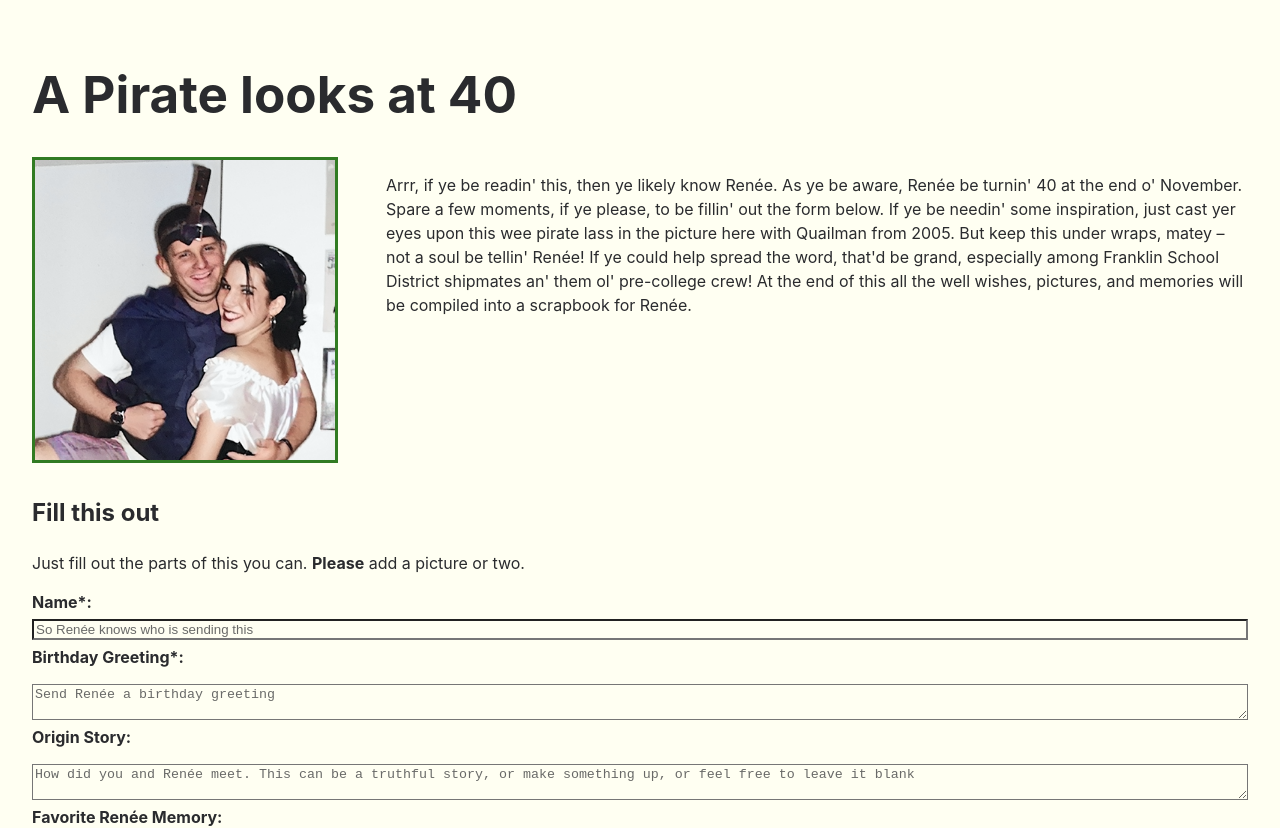
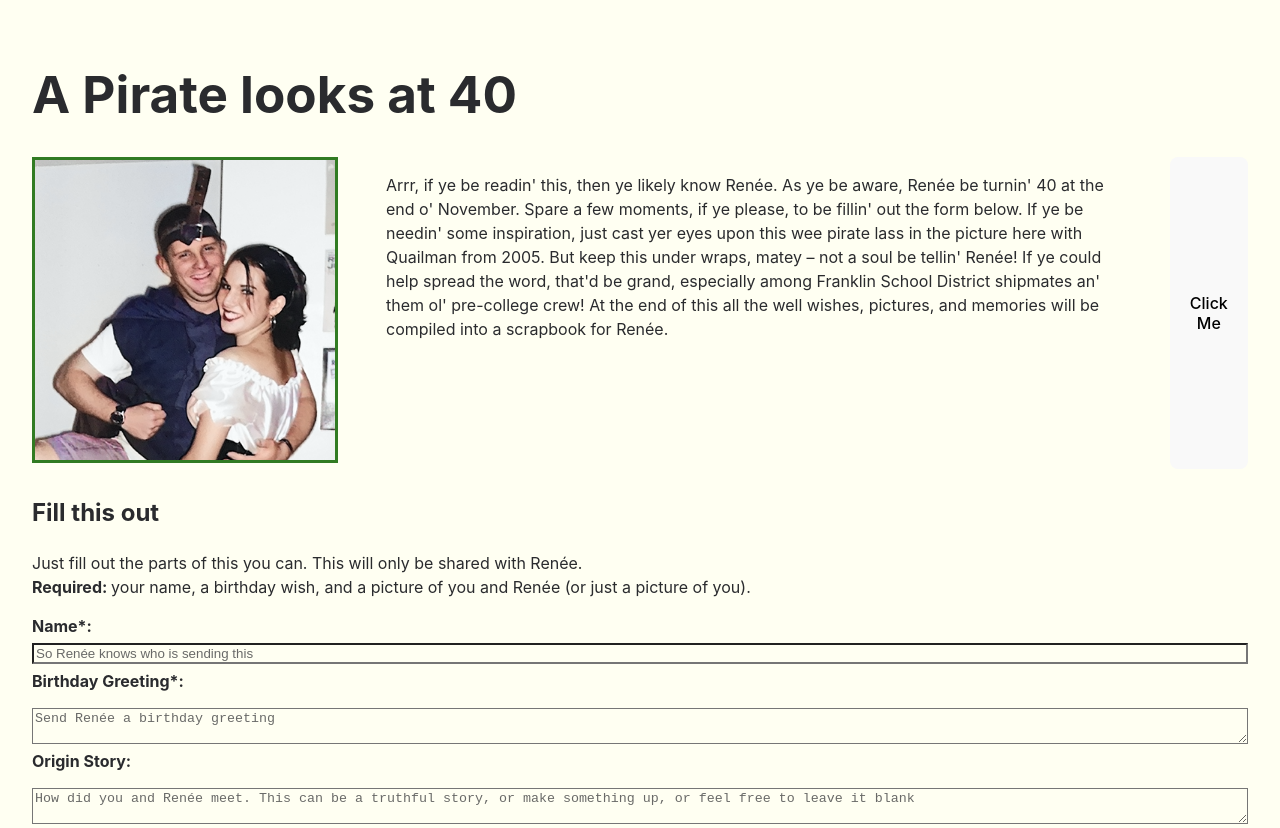
Before and after one commit to TheDanMiller/a-pirate-looks-at-forty, a React (Vite) app: page / in a window 1280 px wide. Shown: the top 828 px of the page. Built offline with nearby package versions, Linux system fonts and the light colour scheme.

Commit message:
WIP: Working on PUT call

```diff
--- a/src/components/BirthdayForm/ReneeForm.jsx
+++ b/src/components/BirthdayForm/ReneeForm.jsx
@@ -30,8 +30,9 @@ const ReneeForm = () => {
     <div className="renee-form-container">
       <h2 className="reneeForm-header-margin">Fill this out</h2>
       <p className="reneeForm-introText-margin">
-        Just fill out the parts of this you can. <strong>Please</strong> add a
-        picture or two.
+        Just fill out the parts of this you can. This will only be shared with Renée.
+        <br />
+        <strong>Required: </strong> your name, a birthday wish, and a picture of you and Renée (or just a picture of you).
       </p>
       <form onSubmit={handleSubmit(onSubmit)}>
         <label htmlFor="name">Name*: </label>
--- a/src/components/PirateComponent/PirateMessage.jsx
+++ b/src/components/PirateComponent/PirateMessage.jsx
@@ -1,8 +1,26 @@
 import React from "react";
 import pirateImage from "../../assets/piratePhoto.png";
 import "./PirateMessage.css";
+import axios from "axios";
 
 const PirateMessage = () => {
+  const handleClick = () => {
+    // this is a test function
+    console.log('Handle this');
+    axios({
+      method: 'get',
+      url: 'https://on8s0m5zl9.execute-api.us-east-2.amazonaws.com/healthcheck',
+      headers: {
+        'Access-Control-Allow-Origin': '*', // This won't help unless the server responds with this header
+        'Content-Type': 'application/json',
+        // Add other custom headers as needed
+      }})
+    .then(response => console.log(response.data))
+    .catch(error => {
+      // Handle any errors
+      console.error(error);
+    });
+  }
   return (
     <div className="pirate-container">
       <div className="pirate-image">
@@ -22,7 +40,7 @@ const PirateMessage = () => {
           compiled into a scrapbook for Renée.
         </p>
       </div>
-
+      <button onClick={handleClick}>Click Me</button>
     </div>
   );
 };
```
